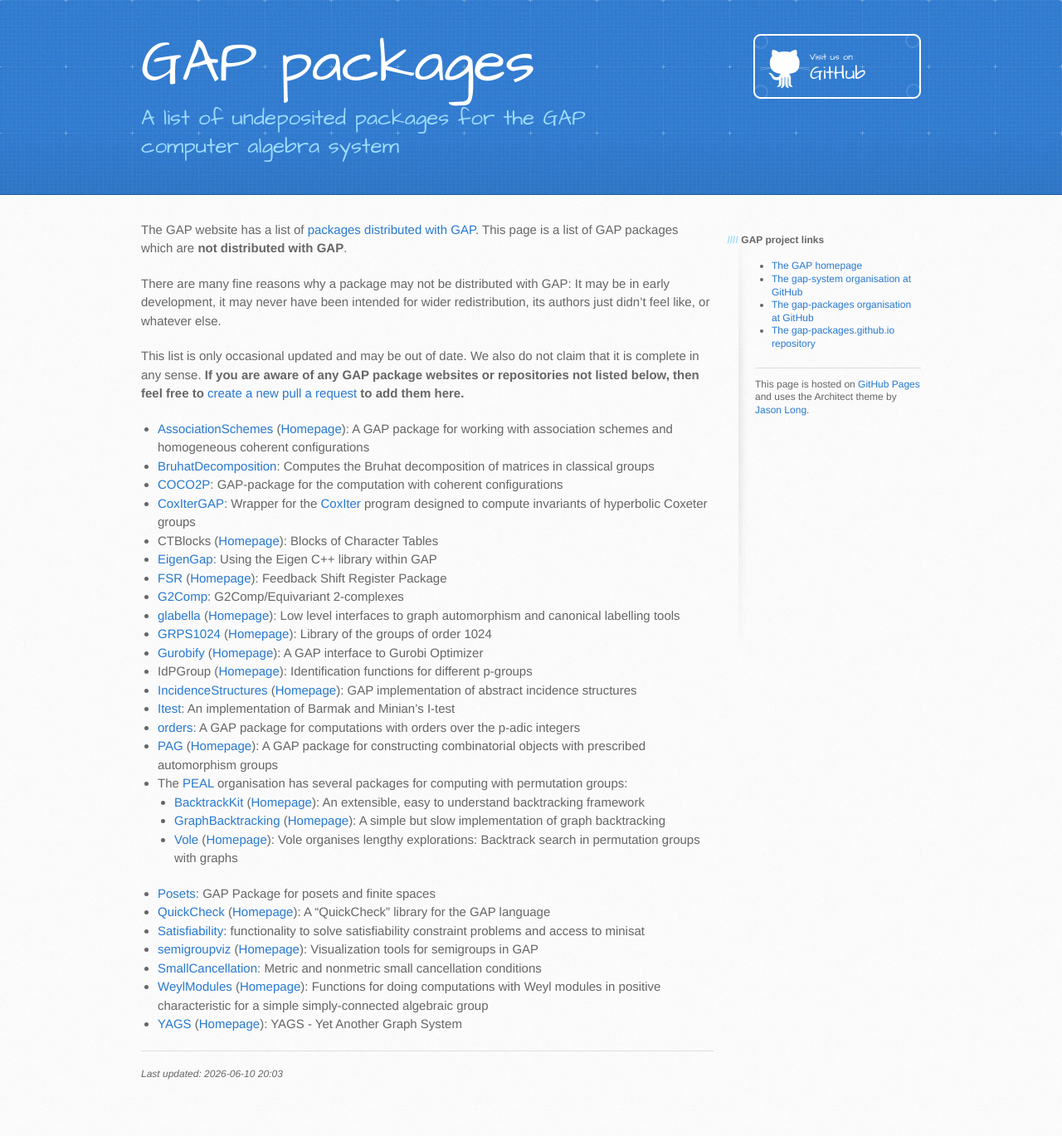
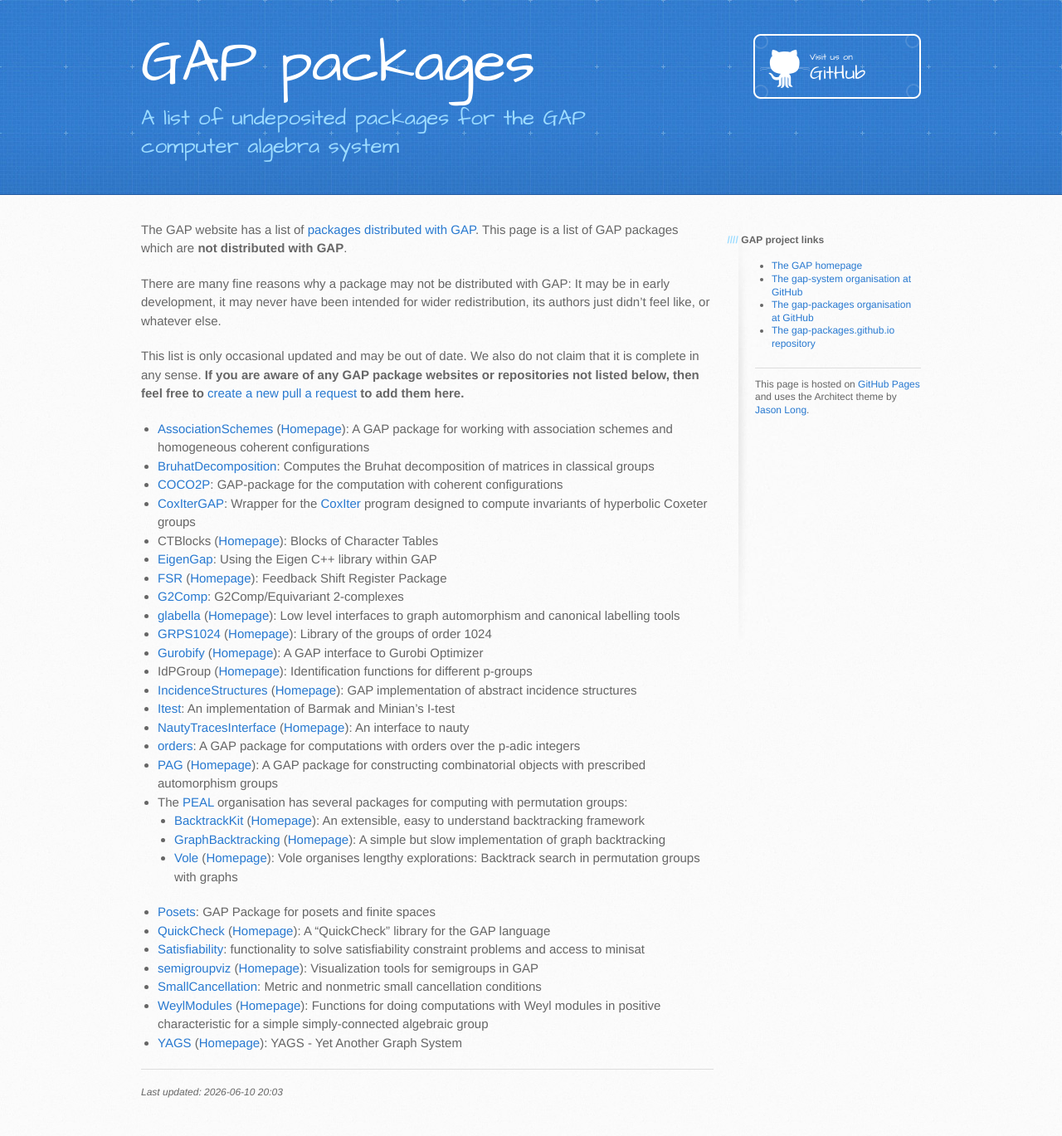
Before and after one commit to gap-packages/gap-packages.github.io, a Jekyll site: the page built from index.md, in a window 1280 px wide. Shown: the whole page at 83% size. Built offline with Jekyll 4.4.1, drawn with Linux system fonts in a browser that asks for light colours; before the commit the page ends 1347 px from its top, so only the background shows below that.

Commit message:
Add NautyTracesInterface package

```diff
--- a/index.md
+++ b/index.md
@@ -30,6 +30,7 @@ to add them here.**
 * IdPGroup ([Homepage](https://www.iaa.tu-bs.de/henschan/so.html)): Identification functions for different p-groups
 * [IncidenceStructures](https://github.com/nagygp/IncidenceStructures) ([Homepage](https://nagygp.github.io/IncidenceStructures)): GAP implementation of abstract incidence structures
 * [Itest](https://github.com/isadofschi/itest): An implementation of Barmak and Minian's I-test
+* [NautyTracesInterface](https://github.com/gap-packages/NautyTracesInterface) ([Homepage](https://gap-packages.github.io/NautyTracesInterface)): An interface to nauty
 * [orders](https://github.com/feisele/orders): A GAP package for computations with orders over the p-adic integers
 * [PAG](https://github.com/vkrcadinac/PAG) ([Homepage](https://vkrcadinac.github.io/PAG/)): A GAP package for constructing combinatorial objects with prescribed automorphism groups
 * The [PEAL](https://peal.github.io) organisation has several packages for computing with permutation groups:
```
